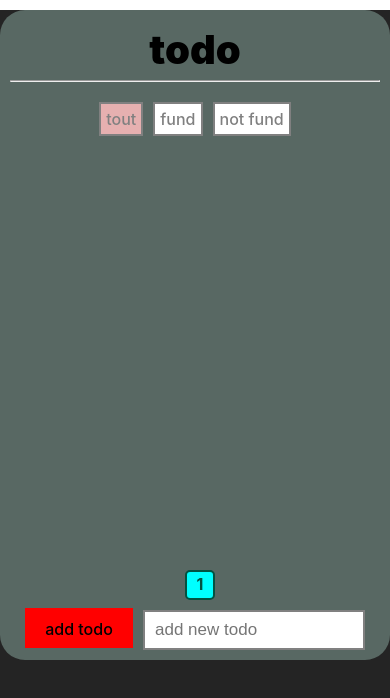
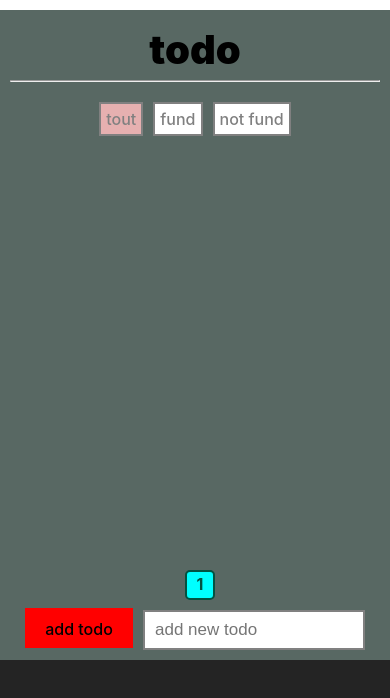
Before and after one commit to ghassenmechergui/todo-loste, a React (Vite) app: page / in a window 390 px wide. Shown: the top 698 px of the page. Built offline with nearby package versions, Linux system fonts and the light colour scheme.

Commit message:
modifier style card

```diff
--- a/src/mystyle/Profil.css
+++ b/src/mystyle/Profil.css
@@ -218,6 +218,7 @@ input{
     .card{
         width: 100% !important;
         height: 100% !important;
+        border-radius: 0;
     }
     .todo{
         display: grid;
```
